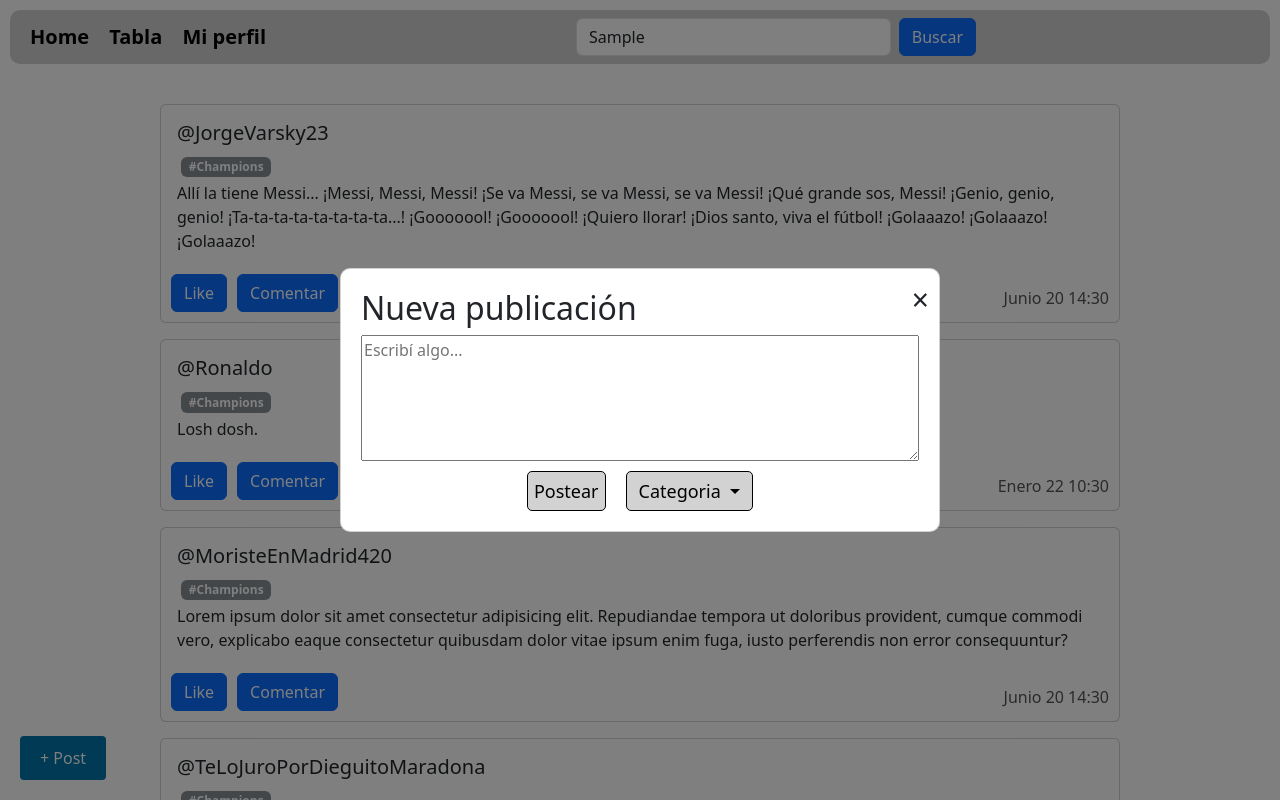
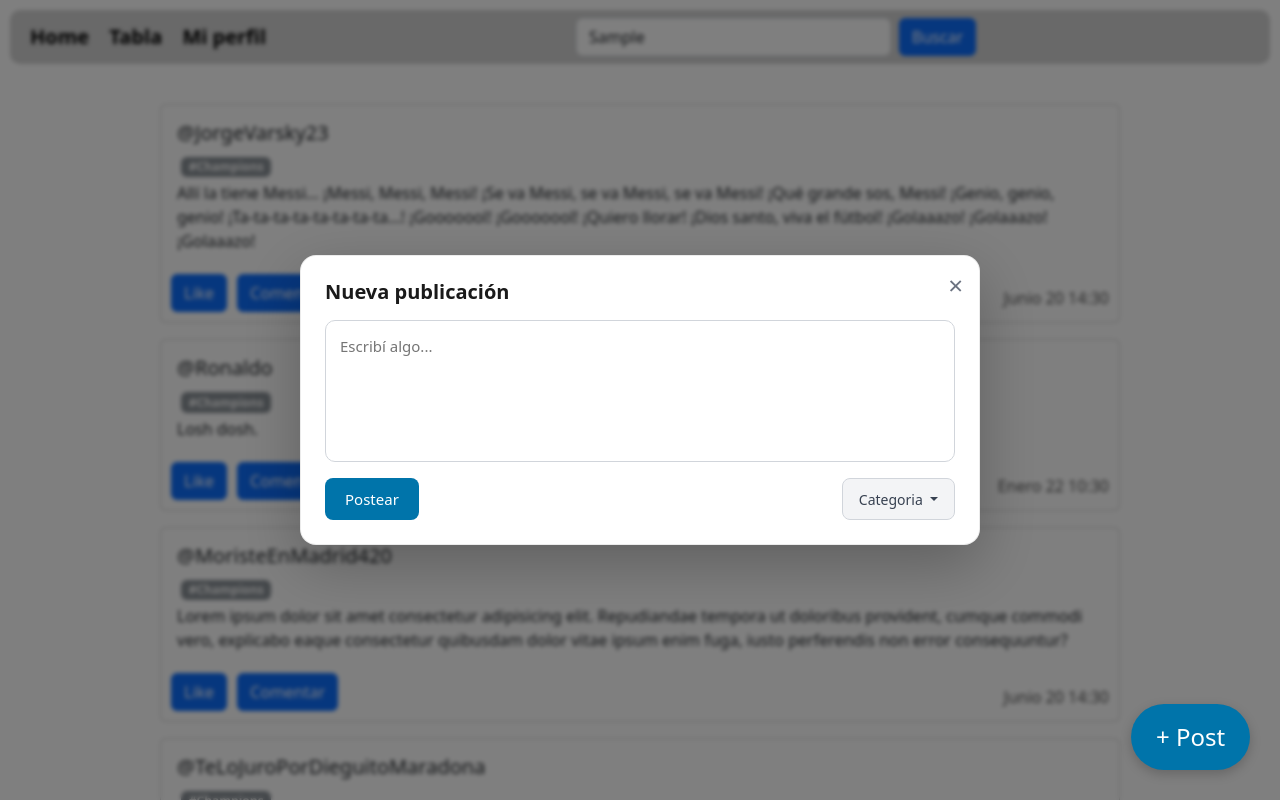
Before and after one commit to LipperaM/TP-IDS, a plain HTML site: page frontend/public/index.html in a window 1280 px wide. Both pictures are taken after typing "Sample" into the empty fields and a click on the button "+ Post". Shown: the top 800 px of the page. Drawn offline with nearby package versions, Linux system fonts and the light colour scheme.

Commit message:
Añiadi una foto que faltaba en la zona b de leaderboard, le puse una clase a el textarea de la caja del crear post para despues editar todo el css de vuelta. Edite todo el crear post, desde el boton hasta el popup.

```diff
--- a/frontend/css/crear-posts/crear-post.css
+++ b/frontend/css/crear-posts/crear-post.css
@@ -2,17 +2,21 @@
 
 .post-btn{
     position: fixed;
-    bottom: 20px;
-    left: 20px;
-    background-color: #0074aa;
+    bottom: 30px;
+    right: 30px;
+    background-color: var(--color-pricipal);
     color: white;
-    padding: 10px 20px;
+    padding: 15px 25px;
     border: none;
-    border-radius: 4px;
+    border-radius: 50px;
     cursor: pointer;
+    font-size: 24px;
+    box-shadow: 0 4px 12px rgba(0,0,0,0.2);
+    z-index: 999;
+    transition: all 0.3s ease;
 
     &:hover{
-        background-color: #b1b1b193;
+        background-color: var(--color-secundario);
         color: black;
         transform: scale(1.05);
         transition-duration: 0.2s;
@@ -28,49 +32,105 @@
     .modal {
         display: none;
         position: fixed;
+        inset: 0;
         width: 100%;
         height: 100%;
-        background: rgba(0,0,0,0.5);
+        background: rgba(0, 0, 0, 0.5);
+        backdrop-filter: blur(2px);
+        -webkit-backdrop-filter: blur(2px);
         justify-content: center;
         align-items: center;
+        z-index: 998;
+        padding: 16px;
     }
 
     /* Caja Modal */
     .modal-content {
         background: var(--color-fondos-box);
-        padding: 20px;
-        border-radius: 10px;
-        width: 600px;
+        padding: 24px;
+        border-radius: 16px;
+        width: min(94%, 680px);
+        max-width: 680px;
         position: relative;
+        box-shadow: 0 20px 60px rgba(0, 0, 0, 0.25);
+        border: 1px solid rgba(0, 0, 0, 0.08);
+        max-height: 90vh;
+        overflow: auto;
+
+        h2{
+            margin: 0 0 16px 0;
+            font-size: 20px;
+            font-weight: 600;
+            color: #1a1a1a;
+        }
+        .textAreaPost{
+            width: 100%;
+            min-height: 140px;
+            max-height: 360px;
+            padding: 14px;
+            border-radius: 10px;
+            border: 1px solid #d1d5db;
+            background-color: #ffffff;
+            resize: none;
+            font-size: 15px;
+            line-height: 1.5;
+            color: #1f2937;
+            transition: border-color 0.15s ease, box-shadow 0.15s ease;
+            &:focus{
+                outline: none;
+                border-color: var(--color-pricipal);
+                box-shadow: 0 0 0 4px rgba(59, 130, 246, 0.1);
+            }
+            &:placeholder{
+                color: #9ca3af;
+            }
+        }
         .botones-modal{
             display: flex;
-            margin-top: 10px;
-            height: 40px;
-            justify-content: center;
+            margin-top: 16px;
+            height: auto;
+            justify-content: space-between;
             align-items: center;
-            gap:20px;
+            gap: 12px;
+            flex-wrap: wrap;
 
             button{
-                border-radius: 5px;
-                height: 40px;
-                background-color: var(--color-secundario);
-                border: black 1px solid;
-                font-size: large;
+                border-radius: 8px;
+                height: 42px;
+                padding: 0 20px;
+                background-color: var(--color-pricipal);
+                color: white;
+                border: none;
+                font-size: 15px;
+                font-weight: 500;
+                cursor: pointer;
+                transition: background-color 0.15s ease, transform 0.1s ease;
                 &:hover{
-                    background-color: var(--color-pricipal);
-                    transition: 0.4s;
-                    color: white;
+                    background-color: var(--color-secundario);
+                    transition: 0.2s;
+                    color: black;
                 }
             }
             .dropdown-center{
                 .btn{
-                    height: 40px;
-                    background-color: var(--color-secundario);
-                    border: black 1px solid;
-                    font-size: large;
-                    color: black;
+                    height: 42px;
+                    background-color: #f3f4f6;
+                    border: 1px solid #d1d5db;
+                    font-size: 14px;
+                    color: #374151;
+                    border-radius: 8px;
+                    padding: 0 16px;
+                    font-weight: 500;
+                    transition: background-color 0.15s ease, border-color 0.15s ease;
+                    &:hover{
+                        background-color: #e5e7eb;
+                        border-color: #9ca3af;
+                    }
                 }
                 .dropdown-item{
+                        padding: 10px 16px;
+                        font-size: 14px;
+                        transition: background-color 0.15s ease, color 0.15s ease;
                     &:hover{
                         background-color: var(--color-pricipal);
                         color: white;
@@ -84,10 +144,19 @@
     /* Botón cerrar */
     .close {
         position: absolute;
-        right: 10px;
-        top: 8px;
-        font-size: 30px;
+        right: 16px;
+        top: 16px;
+        font-size: 26px;
         cursor: pointer;
+        background: transparent;
+        border: none;
+        color: #6b7280;
+        line-height: 1;
+        padding: 0;
+        transition: color 0.15s ease;
+        &:hover {
+            color: #1f2937;
+        }
     }
 
 }
--- a/frontend/css/variables.css
+++ b/frontend/css/variables.css
@@ -2,8 +2,5 @@
     --color-pricipal: #0074aa;
     --color-secundario: #b1b1b193;
     --color-fondos-box: #fff;
-<<<<<<< HEAD
     --color-primario-osc: #0056b3;
-=======
->>>>>>> 4259d2b (Cree un archivo variables.css donde almacenaremos las variables a utilizar para el diseño de la pagina web. Se acomodo el boton de crear post como se queria y en el modal box se implemento un dropdown para seleccionar las categorias donde se van a subir los post.)
 }
--- a/frontend/public/index.html
+++ b/frontend/public/index.html
@@ -44,6 +44,7 @@
             id="postText"
             placeholder="Escribí algo..."
             rows="5"
+            class="textAreaPost"
           ></textarea>
           <div class="botones-modal">
             <button id="postBtn">Postear</button>
```
Also changed, not shown: frontend/public/leaderboard.html (+1 -1 lines).
